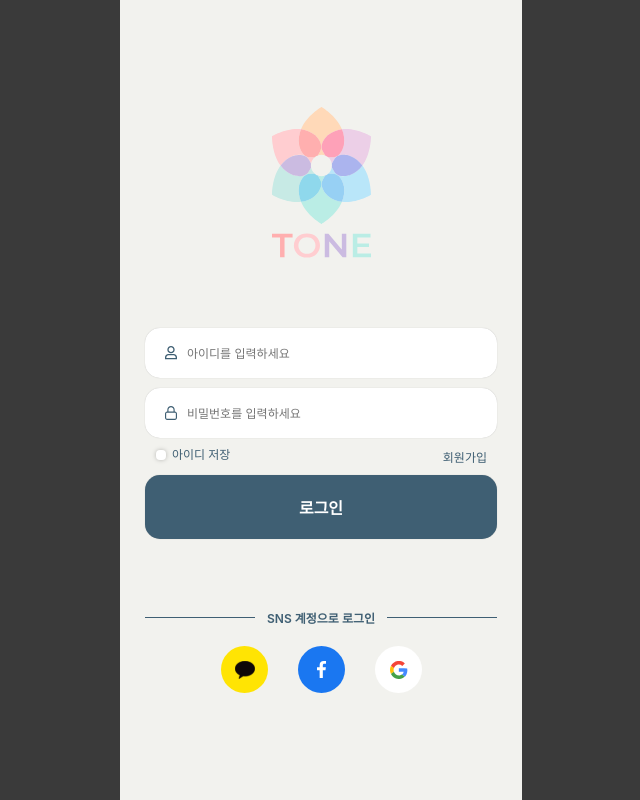
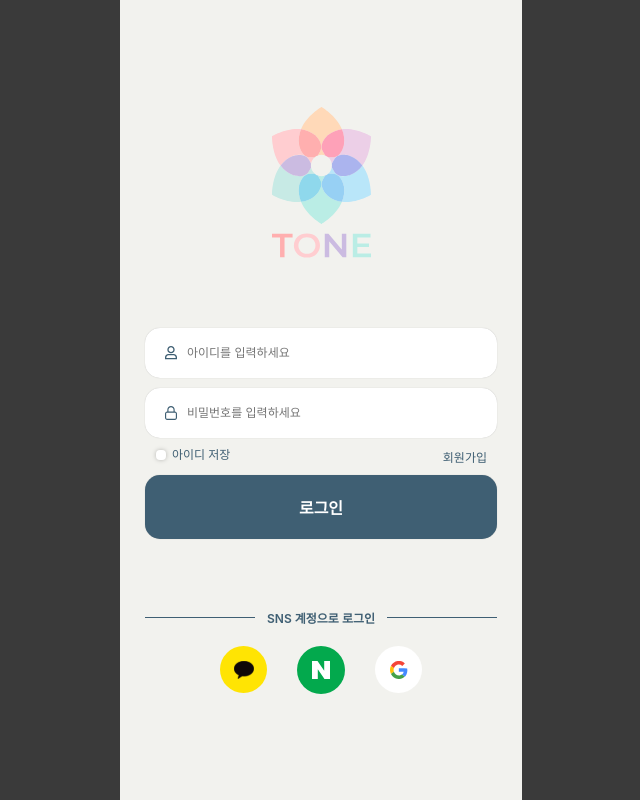
Before and after one commit to urusekai/TONE, a Vue app in the folder frontend/: page /login in a window 1280 px wide. Shown: the whole page, without its empty margins (319-959 px from the left). Built offline with nearby package versions, Linux system fonts and the light colour scheme; a web font is replaced by a local one.

Commit message:
style: 로그인 페이지에서 페이스북->네이버로 변경

```diff
--- a/frontend/src/views/LoginView.vue
+++ b/frontend/src/views/LoginView.vue
@@ -31,7 +31,7 @@
       <p>SNS 계정으로 로그인</p>
       <div class="oauth-inner">
         <span><img src="@/assets/icons/kakao.svg" alt="카카오로그인" /></span>
-        <span><img src="@/assets/icons/facebook.svg" alt="페이스북로그인" /></span>
+        <span><img src="@/assets/icons/naver.svg" alt="네이버로그인" /></span>
         <span><img src="@/assets/icons/google.svg" alt="구글로그인" /></span>
       </div>
     </div>
```
Also changed, not shown: frontend/src/assets/icons/naver.svg (added).
